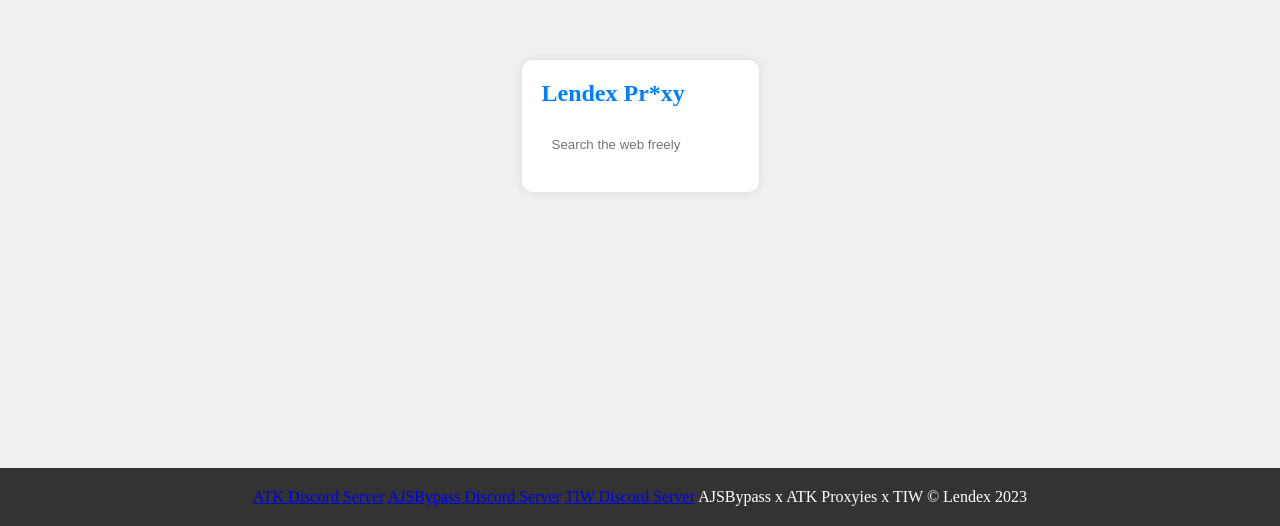
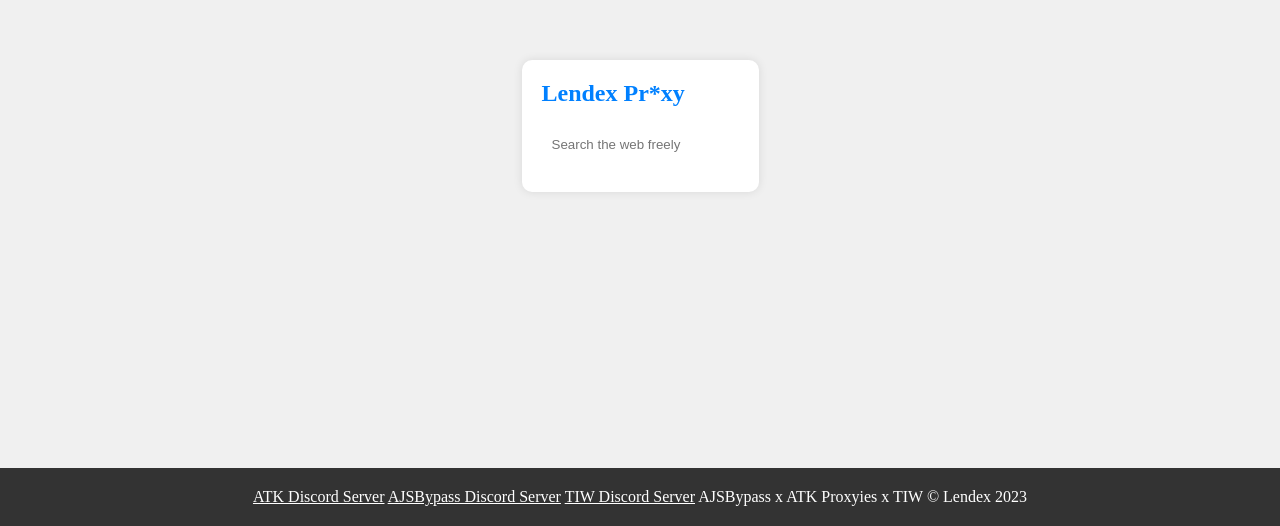
Before and after one commit to Treezyspecial/Lendex-Proxy-Beta, a plain HTML site: page index.html in a window 1280 px wide. Shown: the part 274-800 px from the top of the page. Drawn offline with Linux system fonts and the light colour scheme.

Commit message:
Update style.css

```diff
--- a/style.css
+++ b/style.css
@@ -64,3 +64,9 @@ footer {
   text-align: center;
   padding: 20px;
 }
+
+
+
+footer a {
+  color: #fff;
+}
```
